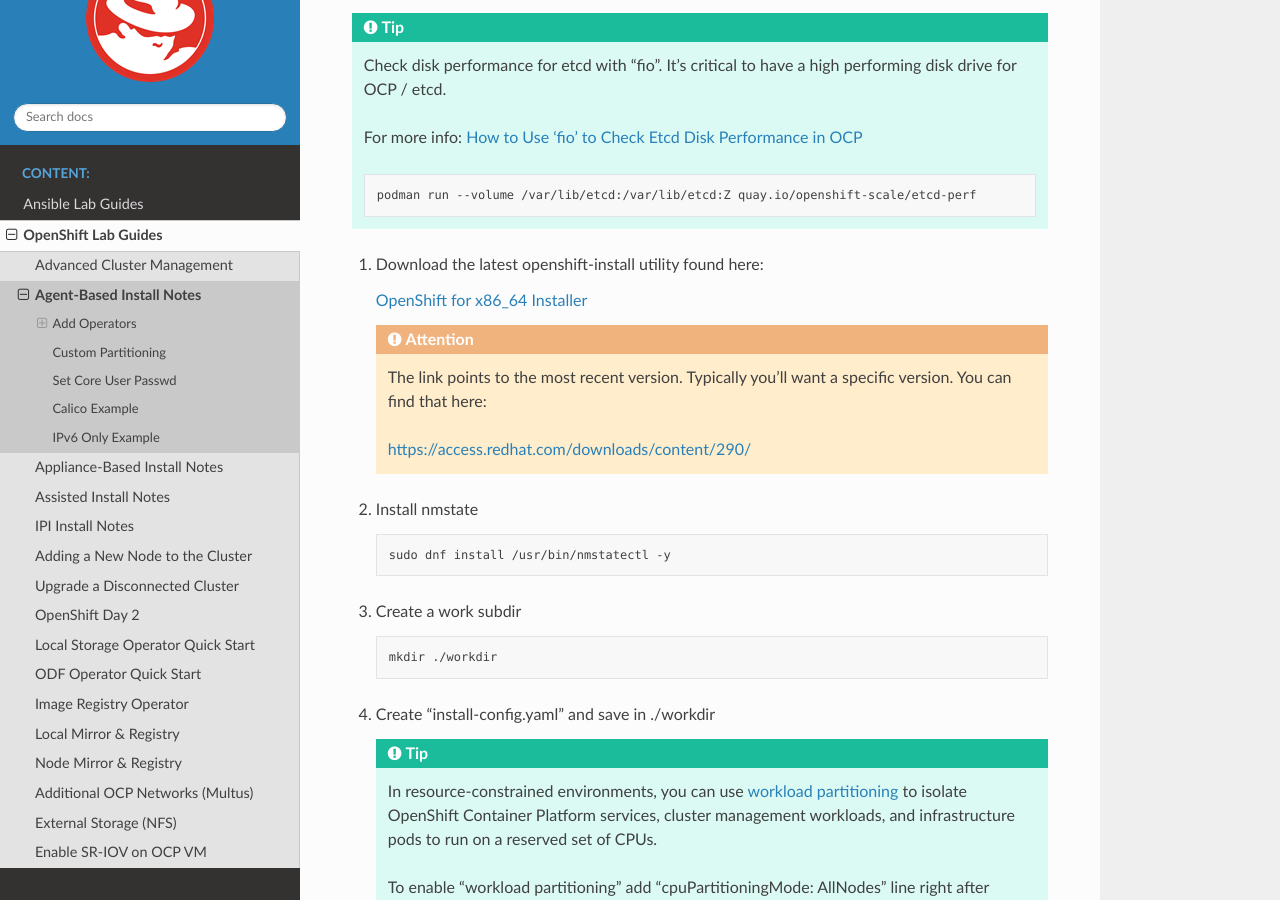
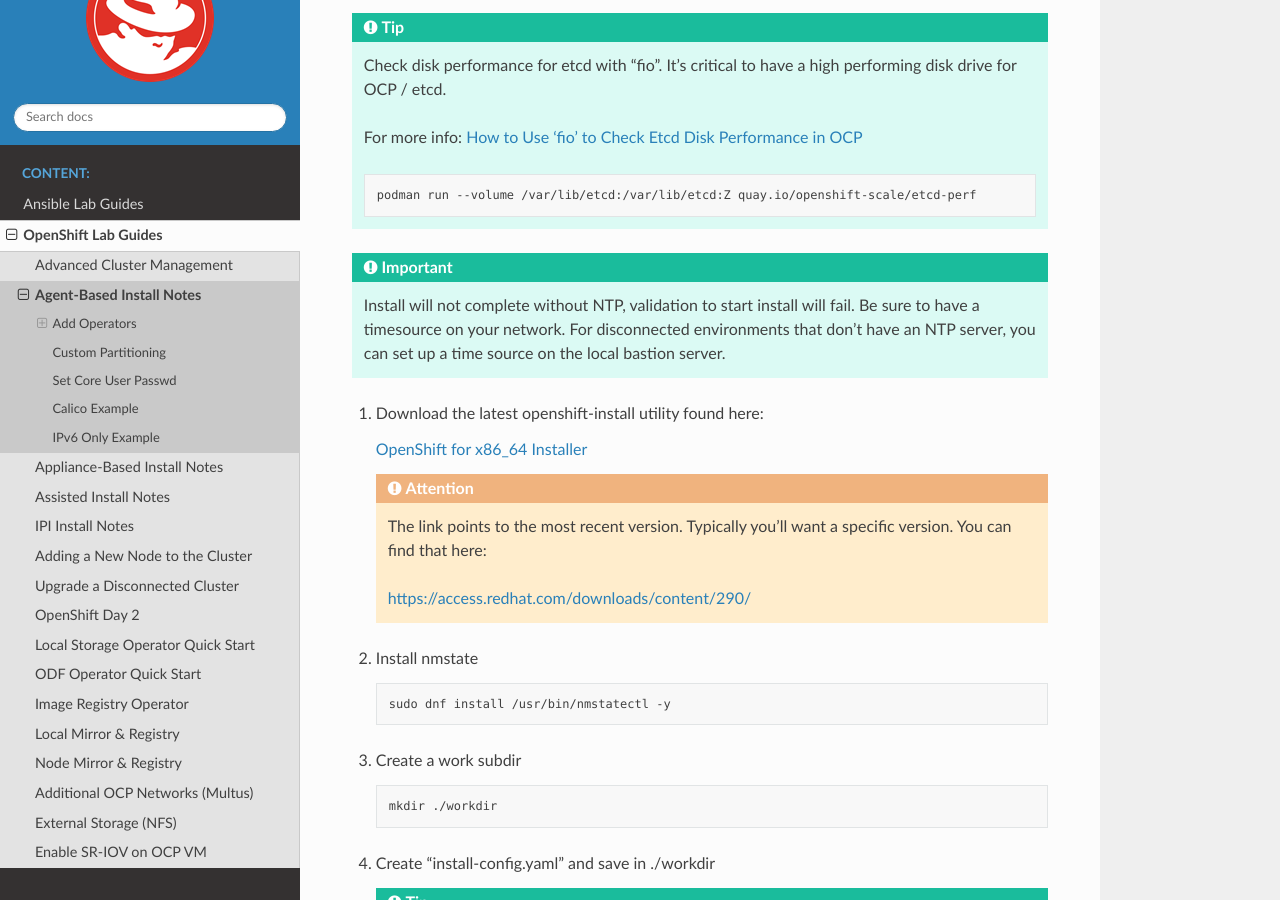
Before and after one commit to vtog/labGuides, a Sphinx documentation site: the page built from source/ocp/agent-based-installer-notes.rst, in a window 1280 px wide and 900 px high, scrolled down 320 px. Built offline with Sphinx 7.4.7 and the Read the Docs theme 3.1.0, drawn with Linux system fonts in a browser that asks for light colours; pages that are not in the unit, such as notebooks, are missing from menus.

Commit message:
added simple chrony conf and agent install note on requirement

```diff
--- a/source/ocp/agent-based-installer-notes.rst
+++ b/source/ocp/agent-based-installer-notes.rst
@@ -18,6 +18,11 @@
    .. code-block:: bash
 
       podman run --volume /var/lib/etcd:/var/lib/etcd:Z quay.io/openshift-scale/etcd-perf
+
+.. important:: Install will not complete without NTP, validation to start install
+   will fail. Be sure to have a timesource on your network. For disconnected
+   environments that don't have an NTP server, you can set up a time source on
+   the local bastion server.
 
 #. Download the latest openshift-install utility found here:
 
```
Also changed, not shown: 2 other files.
